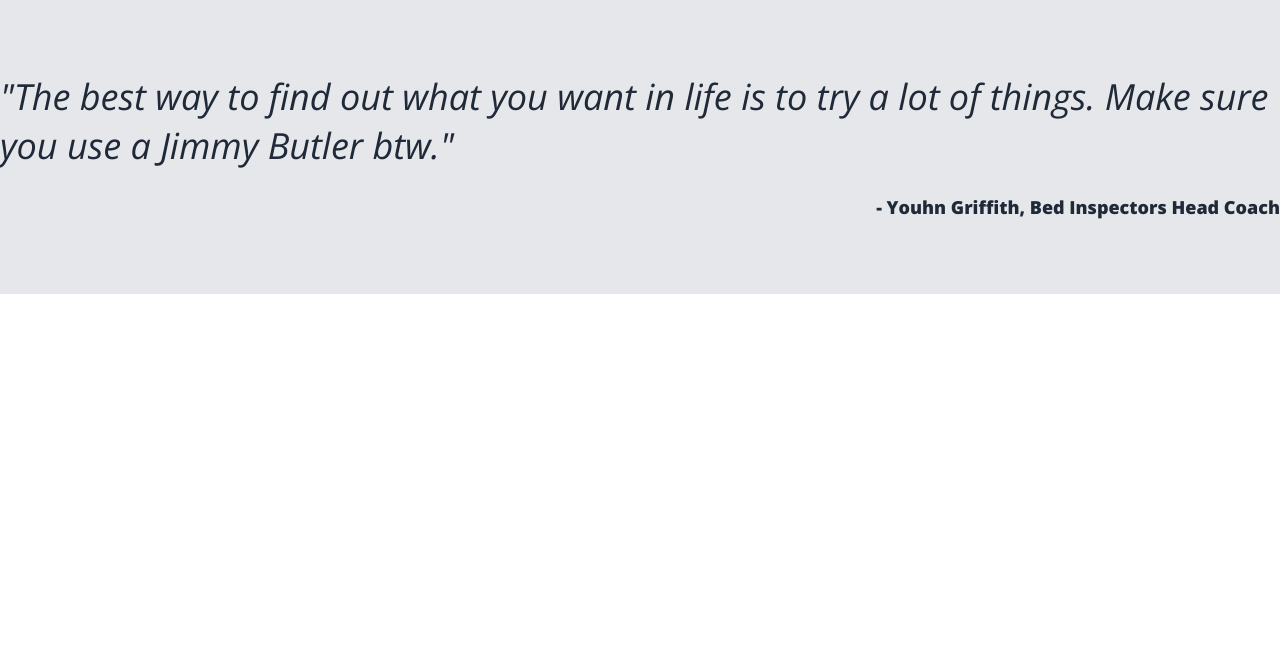
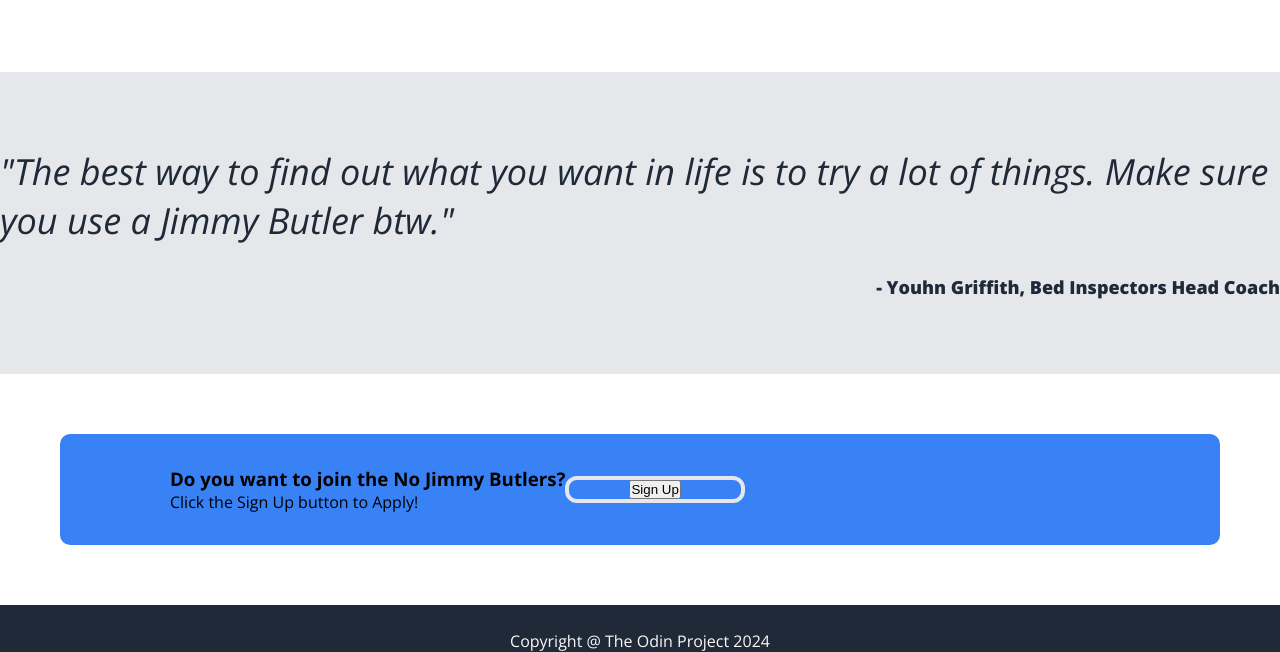
Before and after one commit to orbham/landing-page, a plain HTML site: page index.html in a window 1280 px wide. Shown: the part 1021-1673 px from the top of the page. Before the commit the page ends 1315 px from the top, so only its background shows below. Drawn offline with nearby package versions, Linux system fonts and the light colour scheme.

Commit message:
finished still need to fix button on panel three

```diff
--- a/index.html
+++ b/index.html
@@ -65,6 +65,20 @@
         </div>
     </div>
 
+    <div class="panel-three">
+        <div class="sign-up-container">
+                <h3 class="panel-head">Do you want to join the No Jimmy Butlers?</h3>
+                <p class="panel-text">Click the Sign Up button to Apply!</p>
+        </div>
+        <div class="button-container">
+            <button class="sign-up-btn">Sign Up</button>
+        </div>
+    </div>
+
+    <div class="footer">
+        <footer>Copyright @ The Odin Project 2024</footer>
+    </div>
+
 
 
 
--- a/style.css
+++ b/style.css
@@ -99,6 +99,7 @@ h2 {
     flex-wrap: wrap;
     align-items: center;
     gap: 125px;
+    padding-bottom: 75px;
 }
 
 .card img {
@@ -110,6 +111,10 @@ h2 {
 .card {
     text-align: center;
     flex-basis: 200px;
+}
+
+.card-txt {
+    color: #1F2937;
 }
 
 .qcontainer {
@@ -134,6 +139,49 @@ h2 {
     display: flex;
     justify-content: center;
     align-items: center;
-    padding-bottom: 25px;
+    padding-bottom: 30px;
     margin: 0;
 }
+
+.panel-three {
+    margin: 60px;
+    padding: 32px 0px;
+    background-color: #3882F6;
+    border-radius: 10px;
+    display: flex;
+    padding-left: 50px;
+}
+
+.sign-up-container {
+    display: flex;
+    flex-direction: column;
+    justify-content: space-between;
+    padding-left: 60px;
+}
+
+.button-container {
+    font-weight: 800;
+    display: flex;
+    align-self: center;
+    padding-left: 60px;
+    padding-right: 60px;
+    border: 4px solid #E5E7EB;
+    border-radius: 12px;
+}
+
+.sign-up-button {
+    border: 4px solid #E5E7EB;
+    border-radius: 12px;
+    width: 90px;
+    height:50px;
+    display: flex;
+
+}
+
+footer {
+    background-color: #1F2937;
+    color: #F9FAF8;
+    display: flex;
+    justify-content: center;
+    padding-top: 25px;
+}
```
